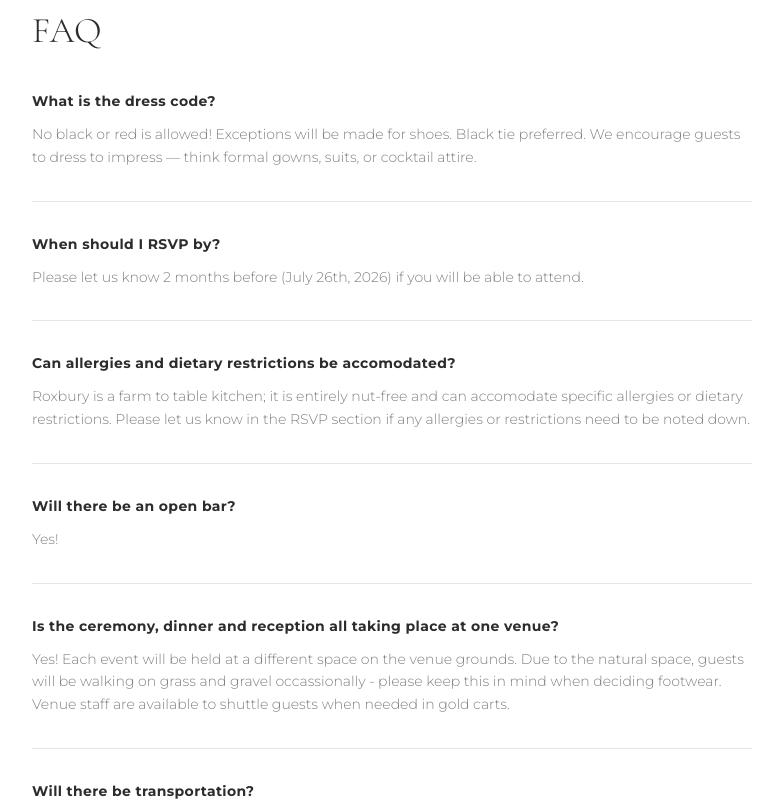
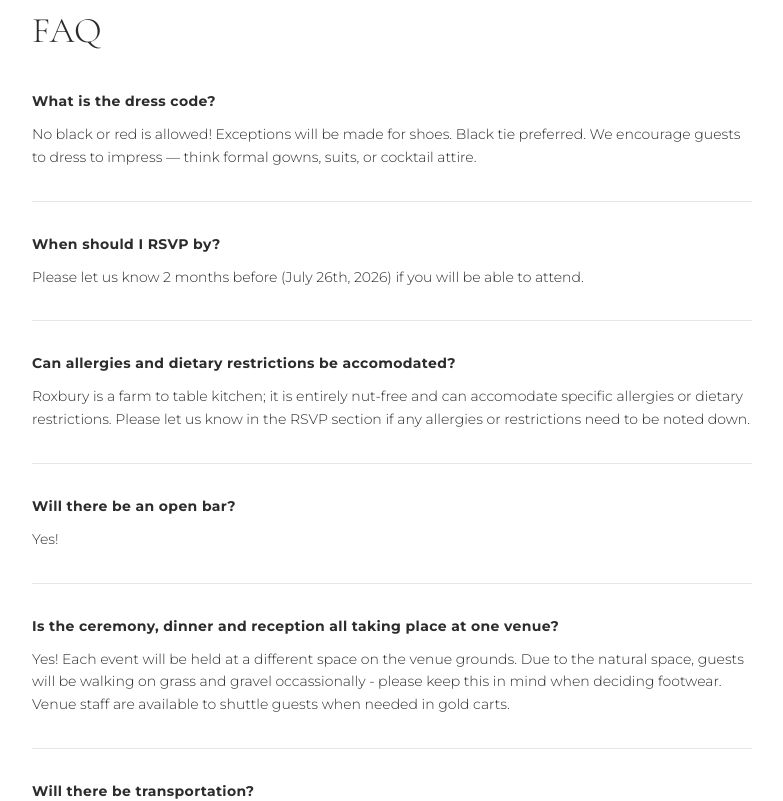
Before and after one commit to shellyisrani/shellysproject.github.io, a React (Vite) app: page /DayOfWedding in a window 1280 px wide. Shown: the part 1640-2441 px from the top of the page, without its empty margins (248-1031 px from the left). Built offline with nearby package versions, Linux system fonts and the light colour scheme.

Commit message:
remove opacity

```diff
--- a/src/pages/DayOfWedding.jsx
+++ b/src/pages/DayOfWedding.jsx
@@ -215,7 +215,7 @@ export default function DayOfWedding() {
                   {item.q}
                 </h3>
                 <p
-                  className="text-[#2c2c2c] opacity-60 text-sm leading-relaxed"
+                  className="text-[#2c2c2c] text-sm leading-relaxed"
                   style={{ fontFamily: "var(--font-sans)", fontWeight: 300 }}
                 >
                   {item.a}
```
